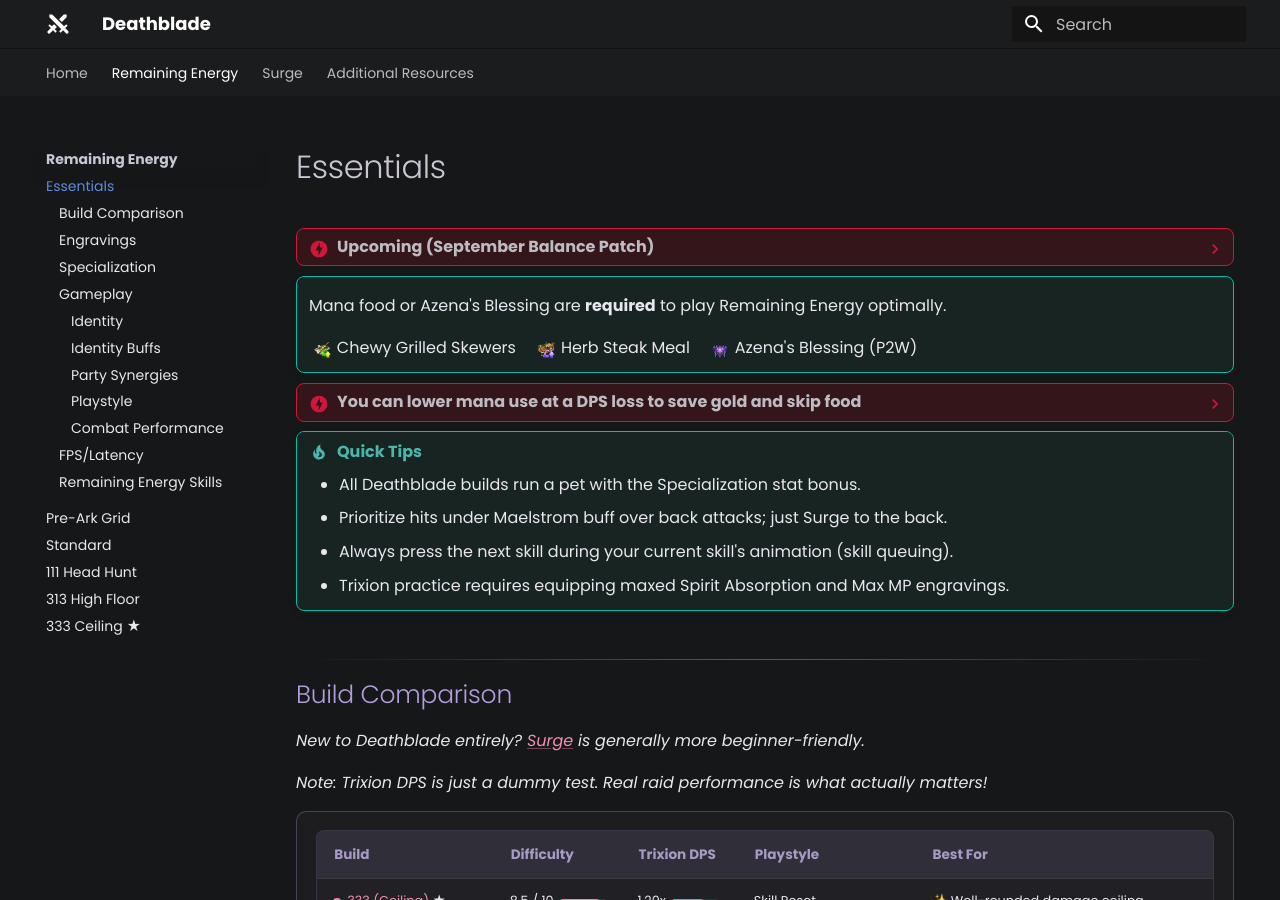
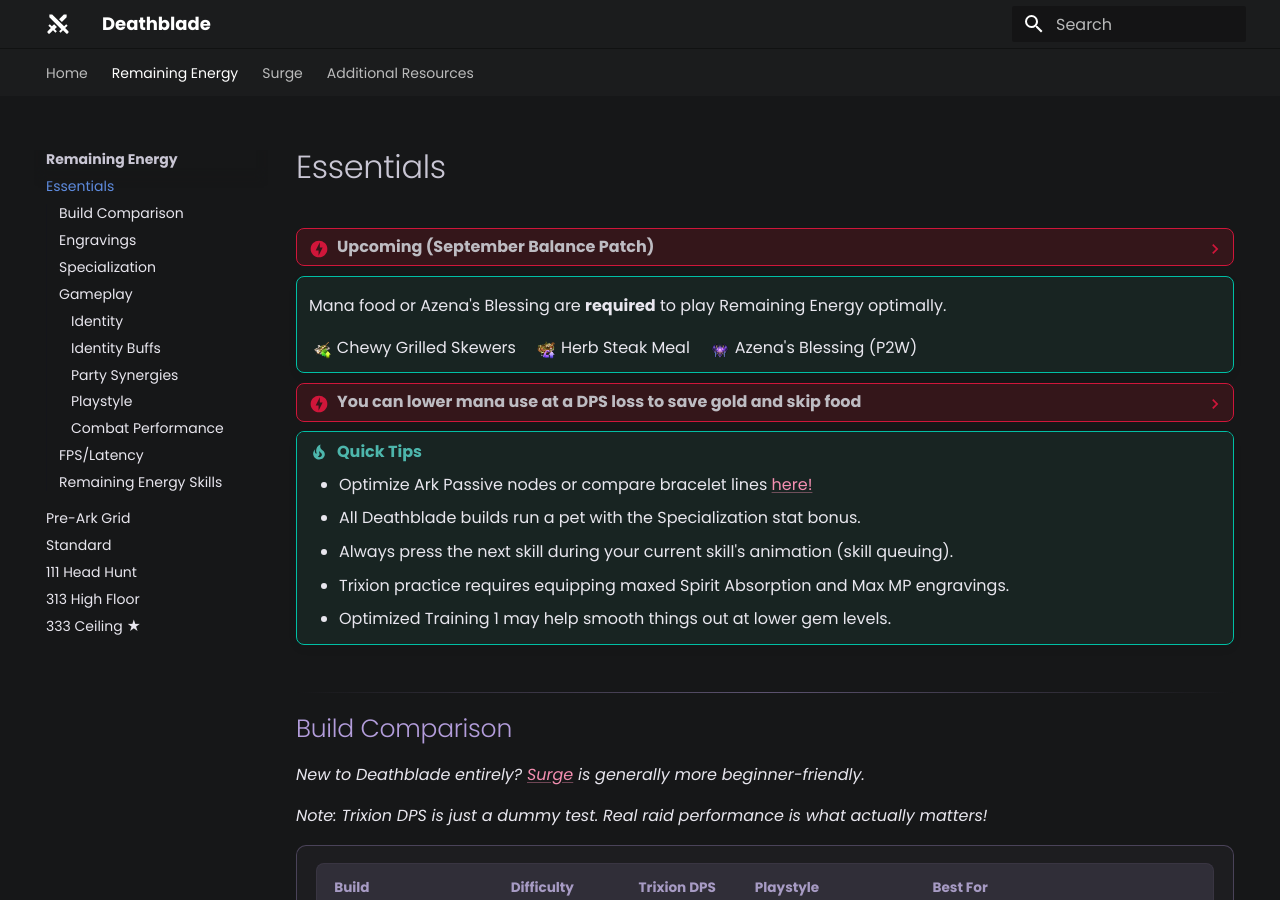
Before and after one commit to interlockme/deathblade, an MkDocs documentation site: the page built from docs/remaining-energy/essentials.md, in a window 1280 px wide and 900 px high. Built offline with MkDocs 1.6.1 and Material for MkDocs 9.7.7, drawn with Linux system fonts in a browser that asks for light colours; plug-ins that fetch from the network failed and are left out.

```diff
--- a/docs/javascripts/extra.js
+++ b/docs/javascripts/extra.js
@@ -206,7 +206,7 @@
   // Swaps the tab title to something in-character while you're away, swaps
   // it back the moment you return. Only on skill-build pages (anywhere with
   // a .build-card) - it'd just be noise on Essentials/Resources/Home.
-  var BLUR_TITLE = "Maelstrom's running out 🥴";
+  var BLUR_TITLE = "Mael's running out 🥴";
 
   function handleVisibilityChange() {
     var onBuildPage = !!document.querySelector(".md-content__inner .build-card");
--- a/docs/remaining-energy/essentials.md
+++ b/docs/remaining-energy/essentials.md
@@ -21,10 +21,11 @@
     | Maelstrom | Focus rune (on easier builds with excess orb generation) |
 
 !!! tip "Quick Tips"
+    - Optimize Ark Passive nodes or compare bracelet lines [here!](../resources.md#ark-passive-calculator)
     - All Deathblade builds run a pet with the Specialization stat bonus.
-    - Prioritize hits under Maelstrom buff over back attacks; just Surge to the back.
     - Always press the next skill during your current skill's animation (skill queuing).
     - Trixion practice requires equipping maxed Spirit Absorption and Max MP engravings.
+    - Optimized Training 1 may help smooth things out at lower gem levels.
 
 ## Build Comparison
 
```
Also changed, not shown: docs/resources.md (+1 -1 lines), docs/surge/essentials.md (+1 -0 lines).
